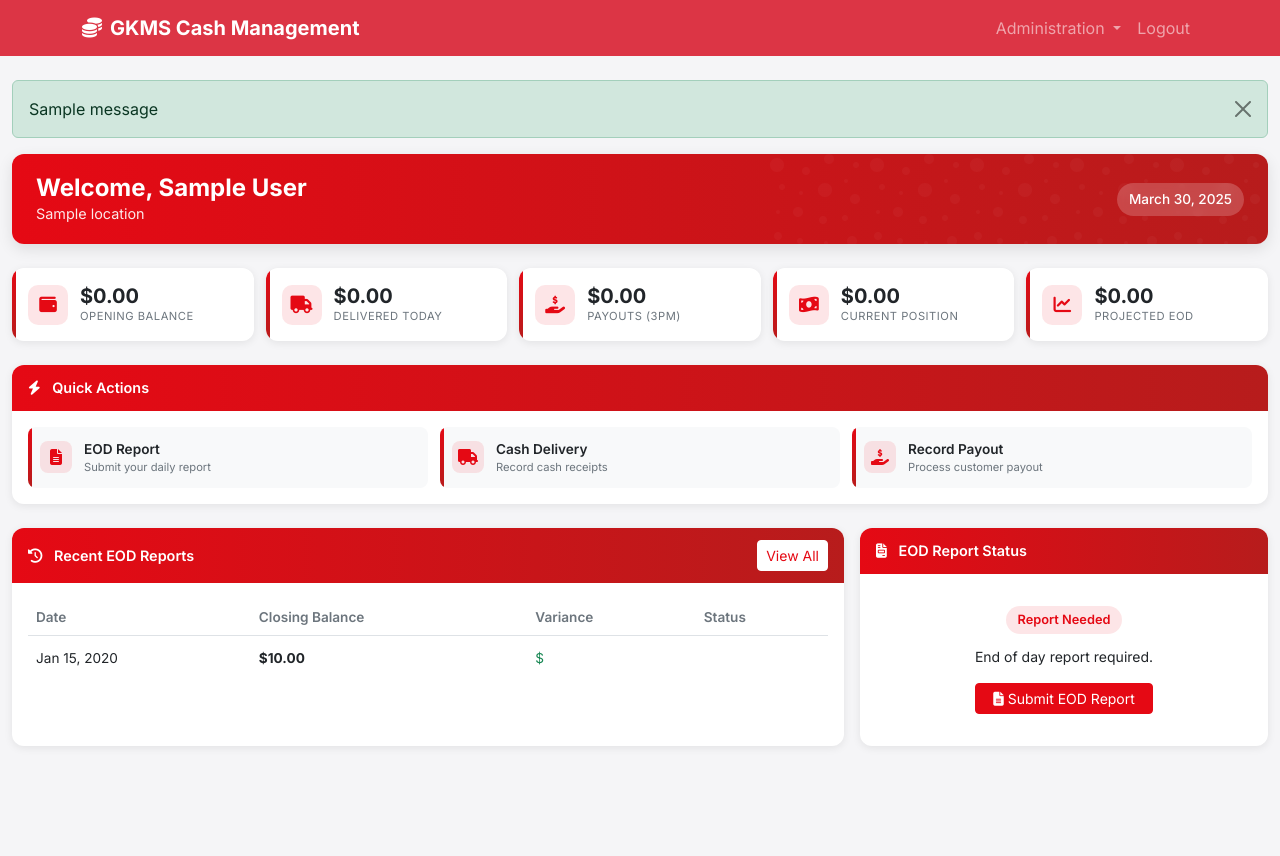
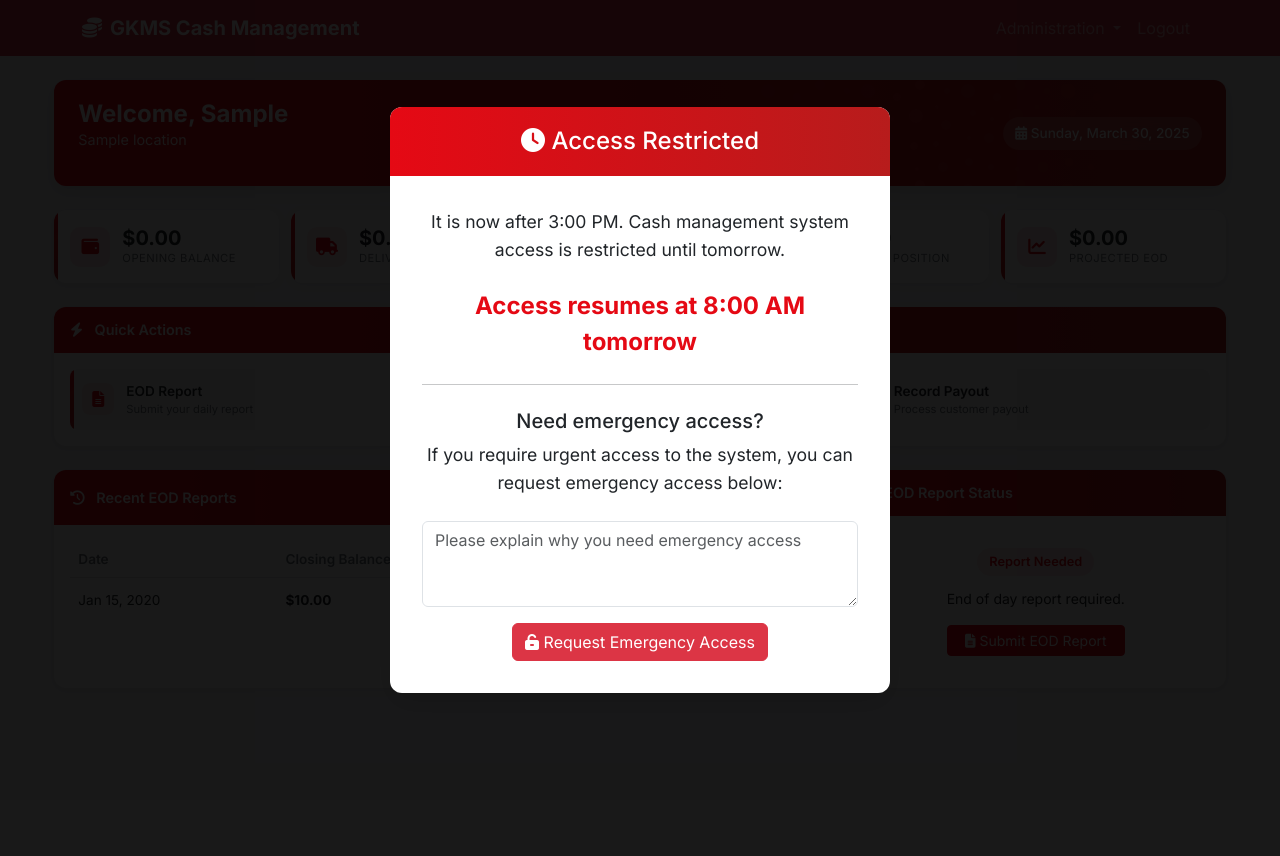
Before and after one commit to liamdatt/GKMS-Cash-Management, a Django app: page /agent-dashboard/ in a window 1280 px wide. After the commit the page ends 693 px from the top, so only its background shows below. Run offline with Django 5.2, Linux system fonts and the light colour scheme; a user stored in the database is signed in; tables that the repository leaves empty hold one stand-in row (values such as "Sample post"); one stand-in notice (Sample message) is shown; some libraries are stand-ins or nearby versions.

Commit message:
Cutoff time

```diff
--- a/gkms_cash_management/core/forms.py
+++ b/gkms_cash_management/core/forms.py
@@ -1,5 +1,5 @@
 from django import forms
-from .models import CashRequest, EODReport, CashDelivery, TellerBalance, Adjustment
+from .models import CashRequest, EODReport, CashDelivery, TellerBalance, Adjustment, EmergencyAccessRequest
 from django.contrib.auth.forms import UserCreationForm
 from django.contrib.auth.models import User
 from django.utils import timezone
@@ -281,3 +281,13 @@ class SignupForm(UserCreationForm):
         super().__init__(*args, **kwargs)
         self.fields['password1'].widget.attrs.update({'class': 'form-control'})
         self.fields['password2'].widget.attrs.update({'class': 'form-control'})
+
+class EmergencyAccessRequestForm(forms.ModelForm):
+    reason = forms.CharField(
+        widget=forms.Textarea(attrs={'rows': 3, 'class': 'form-control', 'placeholder': 'Please explain why you need emergency access'}),
+        required=True
+    )
+
+    class Meta:
+        model = EmergencyAccessRequest
+        fields = ['reason']
--- a/gkms_cash_management/core/templates/core/agent_dashboard.html
+++ b/gkms_cash_management/core/templates/core/agent_dashboard.html
@@ -87,6 +87,88 @@
   font-size: 0.85rem;
   font-weight: 500;
   backdrop-filter: blur(5px);
+}
+
+/* Time countdown styles */
+.countdown-container {
+  display: flex;
+  align-items: center;
+  background: rgba(255,255,255,0.2);
+  padding: 0.4rem 0.75rem;
+  border-radius: 50px;
+  font-size: 0.85rem;
+  font-weight: 500;
+  backdrop-filter: blur(5px);
+  margin-left: 10px;
+}
+
+.countdown-time {
+  font-weight: 700;
+  margin-left: 6px;
+}
+
+/* Emergency access countdown */
+.emergency-access-badge {
+  background: #28a745;
+  color: white;
+  padding: 0.4rem 0.75rem;
+  border-radius: 50px;
+  font-size: 0.85rem;
+  font-weight: 500;
+  margin-left: 10px;
+}
+
+/* Access restricted overlay */
+.access-restricted-overlay {
+  position: fixed;
+  top: 0;
+  left: 0;
+  width: 100%;
+  height: 100%;
+  background-color: rgba(0, 0, 0, 0.9);
+  z-index: 9999;
+  display: flex;
+  justify-content: center;
+  align-items: center;
+}
+
+.access-restricted-card {
+  max-width: 500px;
+  width: 90%;
+  background-color: white;
+  border-radius: var(--border-radius);
+  box-shadow: var(--shadow-lg);
+  overflow: hidden;
+}
+
+.access-restricted-header {
+  background: var(--gradient-horizontal);
+  color: white;
+  padding: 1.25rem;
+  text-align: center;
+}
+
+.access-restricted-header h2 {
+  margin: 0;
+  font-size: 1.5rem;
+}
+
+.access-restricted-body {
+  padding: 2rem;
+  text-align: center;
+}
+
+.access-restricted-body p {
+  margin-bottom: 1.5rem;
+  font-size: 1.1rem;
+  line-height: 1.6;
+}
+
+.access-time {
+  font-size: 1.5rem;
+  font-weight: 700;
+  color: var(--gkms-red);
+  margin: 1rem 0;
 }
 
 /* Metrics cards */
@@ -504,25 +586,72 @@
 {% endblock %}
 
 {% block content %}
-<div class="dashboard-container">
-  <div class="container-fluid">
-    {% if messages %}
-      {% for message in messages %}
-        <div class="alert alert-{{ message.tags }} alert-dismissible fade show mb-3" role="alert">
-          {{ message }}
-          <button type="button" class="btn-close" data-bs-dismiss="alert" aria-label="Close"></button>
+<div class="container-fluid dashboard-container">
+
+    {% if not is_business_hours and not has_emergency_access %}
+    <!-- Access Restricted Overlay -->
+    <div class="access-restricted-overlay">
+        <div class="access-restricted-card">
+            <div class="access-restricted-header">
+                <h2><i class="fas fa-clock"></i> Access Restricted</h2>
             </div>
-      {% endfor %}
+            <div class="access-restricted-body">
+                <p>It is now after 3:00 PM. Cash management system access is restricted until tomorrow.</p>
+                <div class="access-time">
+                    Access resumes at 8:00 AM tomorrow
+                </div>
+
+                {% if pending_emergency_request %}
+                <div class="alert alert-info mb-4">
+                    <i class="fas fa-hourglass-half"></i> You have a pending emergency access request. An administrator will review it shortly.
+                </div>
+                {% else %}
+                <hr class="my-4">
+                <h5>Need emergency access?</h5>
+                <p>If you require urgent access to the system, you can request emergency access below:</p>
+
+                <form method="post" action="{% url 'request_emergency_access' %}">
+                    {% csrf_token %}
+                    <div class="form-group mb-3">
+                        {{ emergency_access_form.reason }}
+                    </div>
+                    <button type="submit" name="request_emergency_access" class="btn btn-danger">
+                        <i class="fas fa-unlock-alt"></i> Request Emergency Access
+                    </button>
+                </form>
+                {% endif %}
+            </div>
+        </div>
+    </div>
     {% endif %}
 
+    <div class="row justify-content-center">
+        <div class="col-lg-11">
             <div class="dashboard-grid">
                 <!-- Welcome Banner -->
-      <div class="welcome-banner animate-fade-in">
+                <div class="welcome-banner">
                     <div>
-          <h1>Welcome, {{ user.get_full_name|default:user.username }}</h1>
-          <div class="location">{{ agent.location.name }}</div>
+                        <h1>Welcome, {{ agent.user.first_name|default:agent.user.username }}</h1>
+                        <p class="location">{{ agent.location.name }}</p>
                     </div>
-        <div class="welcome-date">{{ today|date:"F j, Y" }}</div>
+                    <div class="d-flex align-items-center">
+                        <div class="welcome-date">
+                            <i class="fas fa-calendar-alt"></i> {{ today|date:"l, F j, Y" }}
+                        </div>
+
+                        {% if is_business_hours and not has_emergency_access %}
+                        <div class="countdown-container">
+                            <span>Time to cutoff:</span>
+                            <span class="countdown-time">{{ hours_to_cutoff }}h {{ minutes_to_cutoff }}m</span>
+                        </div>
+                        {% endif %}
+
+                        {% if has_emergency_access %}
+                        <div class="emergency-access-badge">
+                            <i class="fas fa-unlock-alt"></i> Emergency access: {{ emergency_minutes_remaining }} minutes remaining
+                        </div>
+                        {% endif %}
+                    </div>
                 </div>
 
                 <!-- Key Metrics -->
@@ -743,109 +872,51 @@
             </div>
         </div>
     </div>
+</div>
 {% endblock %}
 
 {% block extra_js %}
 <script>
-document.addEventListener('DOMContentLoaded', function() {
-  // Animate counters with modern number formatting
-  const animateCounter = (el) => {
-    const target = parseFloat(el.textContent.replace(/[^0-9.-]+/g, ''));
-    const duration = 1000;
-    const start = 0;
-    let startTime = null;
+    // Update the countdown timer every minute
+    function updateCountdown() {
+        var hoursEl = document.querySelector('.countdown-time');
+        if (hoursEl) {
+            var parts = hoursEl.textContent.trim().split('h ');
+            var hours = parseInt(parts[0]);
+            var minutes = parseInt(parts[1].replace('m', ''));
 
-    function animate(timestamp) {
-      if (!startTime) startTime = timestamp;
-      const elapsed = timestamp - startTime;
-      const progress = Math.min(elapsed / duration, 1);
-      const easeOutQuart = 1 - Math.pow(1 - progress, 4);
-      const value = start + (target - start) * easeOutQuart;
+            if (minutes > 0) {
+                minutes--;
+            } else if (hours > 0) {
+                hours--;
+                minutes = 59;
+            }
 
-      // Format with commas for thousands
-      const formattedValue = new Intl.NumberFormat('en-US', {
-        style: 'currency',
-        currency: 'USD',
-        minimumFractionDigits: 2
-      }).format(value);
+            if (hours === 0 && minutes === 0) {
+                // Time's up, reload the page to show restricted access
+                location.reload();
+            }
 
-      el.textContent = formattedValue;
+            hoursEl.textContent = hours + 'h ' + minutes + 'm';
+        }
 
-      if (progress < 1) {
-        requestAnimationFrame(animate);
+        // Update emergency access timer if present
+        var emergencyEl = document.querySelector('.emergency-access-badge');
+        if (emergencyEl) {
+            var text = emergencyEl.textContent;
+            var minutes = parseInt(text.match(/(\d+)/)[0]);
+
+            if (minutes > 0) {
+                minutes--;
+                emergencyEl.textContent = emergencyEl.textContent.replace(/\d+/, minutes);
+            } else {
+                // Emergency access expired, reload
+                location.reload();
+            }
         }
     }
 
-    requestAnimationFrame(animate);
-  };
-
-  // Apply counter animation with staggered delay
-  document.querySelectorAll('.metric-value').forEach((counter, index) => {
-    setTimeout(() => {
-      animateCounter(counter);
-    }, index * 100);
-  });
-
-  // Create custom toast notifications
-  const createToast = (message, type = 'info') => {
-    const toast = document.createElement('div');
-    toast.style.position = 'fixed';
-    toast.style.bottom = '20px';
-    toast.style.right = '20px';
-    toast.style.backgroundColor = 'white';
-    toast.style.borderRadius = '8px';
-    toast.style.padding = '12px 16px';
-    toast.style.boxShadow = '0 5px 15px rgba(0,0,0,0.1)';
-    toast.style.display = 'flex';
-    toast.style.alignItems = 'center';
-    toast.style.maxWidth = '300px';
-    toast.style.zIndex = '9999';
-    toast.style.transform = 'translateY(100%)';
-    toast.style.opacity = '0';
-    toast.style.transition = 'all 0.3s ease';
-
-    // Icon based on type
-    const iconColor = type === 'success' ? '#28a745' :
-                     type === 'error' ? '#dc3545' :
-                     type === 'warning' ? '#ffc107' : '#0d6efd';
-
-    const iconBg = `rgba(${type === 'success' ? '40,167,69,0.1' :
-                         type === 'error' ? '220,53,69,0.1' :
-                         type === 'warning' ? '255,193,7,0.1' : '13,110,253,0.1'})`;
-
-    toast.innerHTML = `
-      <div style="width: 32px; height: 32px; border-radius: 50%; background: ${iconBg}; display: flex; align-items: center; justify-content: center; margin-right: 12px; flex-shrink: 0;">
-        <i class="fas fa-${type === 'success' ? 'check-circle' : type === 'error' ? 'exclamation-circle' : type === 'warning' ? 'exclamation-triangle' : 'info-circle'}" style="color: ${iconColor};"></i>
-      </div>
-      <div style="flex: 1;">${message}</div>
-      <button style="background: transparent; border: none; cursor: pointer; font-size: 16px; margin-left: 8px; opacity: 0.6; color: #6c757d;">×</button>
-    `;
-
-    document.body.appendChild(toast);
-
-    setTimeout(() => {
-      toast.style.transform = 'translateY(0)';
-      toast.style.opacity = '1';
-    }, 100);
-
-    const closeBtn = toast.querySelector('button');
-    closeBtn.addEventListener('click', () => {
-      toast.style.transform = 'translateY(100%)';
-      toast.style.opacity = '0';
-      setTimeout(() => toast.remove(), 300);
-    });
-
-    setTimeout(() => {
-      toast.style.transform = 'translateY(100%)';
-      toast.style.opacity = '0';
-      setTimeout(() => toast.remove(), 300);
-    }, 5000);
-  };
-
-  // Handle view all reports button
-  document.getElementById('viewAllReportsBtn').addEventListener('click', function() {
-    createToast('Navigating to all reports would go to the reports page', 'info');
-  });
-});
+    // Update every minute
+    setInterval(updateCountdown, 60000);
 </script>
 {% endblock %}
--- a/gkms_cash_management/core/urls.py
+++ b/gkms_cash_management/core/urls.py
@@ -48,3 +48,10 @@ urlpatterns += [
     path('system-admin/eod-reports/', views.admin_view_eod_reports, name='admin_view_eod_reports'),
     path('system-admin/eod-reports/<int:report_id>/', views.admin_view_eod_report_detail, name='admin_view_eod_report_detail'),
 ]
+
+# Emergency access routes
+urlpatterns += [
+    path('request-emergency-access/', views.agent_dashboard, name='request_emergency_access'),
+    path('system-admin/emergency-requests/', views.review_emergency_requests, name='review_emergency_requests'),
+    path('system-admin/emergency-requests/<int:request_id>/', views.handle_emergency_request, name='handle_emergency_request'),
+]
--- a/gkms_cash_management/core/views.py
+++ b/gkms_cash_management/core/views.py
@@ -6,9 +6,9 @@ from django.db.models import Q, Sum, Avg
 from django.http import HttpResponse, JsonResponse
 from .models import (
     AgentProfile, Location, LocationLimit, CashDelivery,
-    CashRequest, EODReport, TellerBalance, Adjustment, DailyAgentData, DenominationBreakdown, TellerVariance
+    CashRequest, EODReport, TellerBalance, Adjustment, DailyAgentData, DenominationBreakdown, TellerVariance, EmergencyAccessRequest
 )
-from .forms import CashRequestForm, EODReportForm, CashVerificationForm, SignupForm
+from .forms import CashRequestForm, EODReportForm, CashVerificationForm, SignupForm, EmergencyAccessRequestForm
 from django.contrib.auth import login, authenticate, logout
 from django.contrib.auth.models import User
 import logging
@@ -20,6 +20,7 @@ from django.contrib.auth.views import LoginView
 from datetime import datetime, timedelta
 from django.core.paginator import Paginator, PageNotAnInteger, EmptyPage
 from decimal import Decimal
+import pytz
 
 logger = logging.getLogger(__name__)
 
@@ -139,8 +140,61 @@ def agent_dashboard(request):
         # Get the agent profile
         agent = AgentProfile.objects.get(user=request.user)
 
-        # Get today's date
+        # Get today's date and current time in EST (Eastern Standard Time)
         today = timezone.now().date()
+
+        # Define cutoff times (8 AM to 3 PM EST)
+        current_time = timezone.now()
+        # Adjust for EST if needed - for demo we'll use server time
+        # current_time = timezone.now().astimezone(pytz.timezone('US/Eastern'))
+
+        # Define business hours
+        opening_time = current_time.replace(hour=8, minute=0, second=0, microsecond=0)
+        cutoff_time = current_time.replace(hour=15, minute=0, second=0, microsecond=0)
+
+        # Check if current time is within business hours
+        is_business_hours = opening_time <= current_time <= cutoff_time
+
+        # Calculate time until cutoff
+        if current_time < cutoff_time:
+            time_to_cutoff = cutoff_time - current_time
+            hours_to_cutoff = time_to_cutoff.seconds // 3600
+            minutes_to_cutoff = (time_to_cutoff.seconds % 3600) // 60
+        else:
+            hours_to_cutoff = 0
+            minutes_to_cutoff = 0
+
+        # Check for active emergency access
+        has_emergency_access = False
+        active_emergency_request = EmergencyAccessRequest.objects.filter(
+            agent=request.user,
+            status='approved',
+            access_granted_until__gt=current_time
+        ).first()
+
+        if active_emergency_request:
+            has_emergency_access = True
+            emergency_access_remaining = active_emergency_request.access_granted_until - current_time
+            emergency_minutes_remaining = emergency_access_remaining.seconds // 60
+        else:
+            emergency_minutes_remaining = 0
+
+        # Handle emergency access request
+        if request.method == 'POST' and 'request_emergency_access' in request.POST:
+            form = EmergencyAccessRequestForm(request.POST)
+            if form.is_valid():
+                emergency_request = form.save(commit=False)
+                emergency_request.agent = request.user
+                emergency_request.location = agent.location
+                emergency_request.save()
+                messages.success(request, "Emergency access request submitted. An administrator will review your request shortly.")
+                return redirect('agent_dashboard')
+        else:
+            form = EmergencyAccessRequestForm()
+
+        # Override time restriction if user has emergency access
+        if has_emergency_access:
+            is_business_hours = True
 
         # Get or create daily data
         daily_data, created = DailyAgentData.objects.get_or_create(
@@ -177,14 +231,30 @@ def agent_dashboard(request):
         # Get notifications (placeholder - to be implemented)
         notifications = []
 
+        # Get pending emergency requests
+        pending_emergency_request = EmergencyAccessRequest.objects.filter(
+            agent=request.user,
+            status='pending'
+        ).exists()
+
         context = {
             'agent': agent,
             'today': today,
+            'current_time': current_time,
+            'is_business_hours': is_business_hours,
+            'opening_time': opening_time,
+            'cutoff_time': cutoff_time,
+            'hours_to_cutoff': hours_to_cutoff,
+            'minutes_to_cutoff': minutes_to_cutoff,
             'daily_data': daily_data,
             'has_eod_report': has_eod_report,
             'eod_report': eod_report,
             'recent_reports': recent_reports,
             'notifications': notifications,
+            'has_emergency_access': has_emergency_access,
+            'emergency_minutes_remaining': emergency_minutes_remaining,
+            'emergency_access_form': form,
+            'pending_emergency_request': pending_emergency_request,
         }
 
         return render(request, 'core/agent_dashboard.html', context)
@@ -1316,3 +1386,51 @@ def admin_view_eod_report_detail(request, report_id):
     }
 
     return render(request, 'core/admin_view_eod_report_detail.html', context)
+
+@login_required
+@user_passes_test(lambda u: u.is_staff)
+def review_emergency_requests(request):
+    """View for admins to review emergency access requests."""
+    # Get all pending emergency access requests
+    pending_requests = EmergencyAccessRequest.objects.filter(status='pending')
+
+    # Get all recent requests (for history)
+    recent_requests = EmergencyAccessRequest.objects.exclude(status='pending').order_by('-requested_at')[:10]
+
+    context = {
+        'pending_requests': pending_requests,
+        'recent_requests': recent_requests,
+    }
+
+    return render(request, 'core/review_emergency_requests.html', context)
+
+@login_required
+@user_passes_test(lambda u: u.is_staff)
+def handle_emergency_request(request, request_id):
+    """Handle approval or denial of emergency access requests."""
+    # Get the emergency request
+    emergency_request = get_object_or_404(EmergencyAccessRequest, id=request_id)
+
+    if request.method == 'POST':
+        action = request.POST.get('action')
+
+        # Update the request based on admin action
+        if action == 'approve':
+            # Grant 30 minutes of emergency access
+            emergency_request.status = 'approved'
+            emergency_request.reviewed_by = request.user
+            emergency_request.reviewed_at = timezone.now()
+            emergency_request.access_granted_until = timezone.now() + timedelta(minutes=30)
+            emergency_request.save()
+
+            messages.success(request, f"Emergency access granted to {emergency_request.agent.username} for 30 minutes.")
+
+        elif action == 'deny':
+            emergency_request.status = 'denied'
+            emergency_request.reviewed_by = request.user
+            emergency_request.reviewed_at = timezone.now()
+            emergency_request.save()
+
+            messages.warning(request, f"Emergency access request from {emergency_request.agent.username} has been denied.")
+
+    return redirect('review_emergency_requests')
```
Also changed, not shown: gkms_cash_management/core/models.py (+29 -0 lines), gkms_cash_management/core/templates/core/admin_dashboard.html (+8 -0 lines), gkms_cash_management/core/templates/core/review_emergency_requests.html (added, +238 -0 lines), gkms_cash_management/core/migrations/0003_emergencyaccessrequest.py (added). Lines whose indentation alone changed are shown as unchanged.
